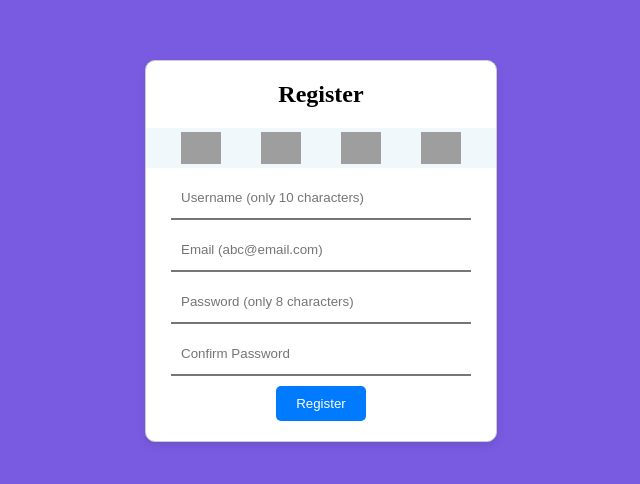
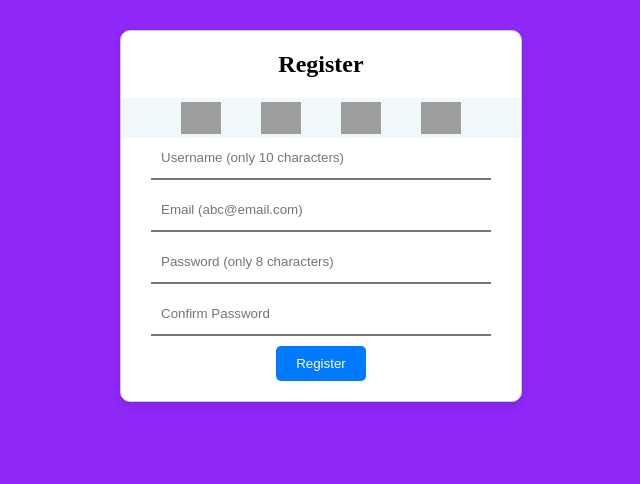
Before and after one commit to NupurDas71/Register-form, a plain HTML site: page from/index.html in a window 1280 px wide. Shown: the whole page, without its empty margins (319-959 px from the left). Drawn offline with Linux system fonts and the light colour scheme; grey boxes are pictures that could not be loaded.

Commit message:
Add files via upload

```diff
--- a/from/style.css
+++ b/from/style.css
@@ -4,7 +4,7 @@ body {
     display: flex;
     justify-content: center;
     align-items: center;
-       background-color: #795be2;
+       background-color: #8f27f7;
 }
 
 header {
@@ -13,11 +13,10 @@ header {
     justify-content: center;
     align-items: center;
     height: 100%;
-    margin-top: 30px;;
+    padding-top: 30px;
 }
 
 #div1 {
-    margin-top: 30px;
     background: white;
 
     border-radius: 10px;
@@ -26,7 +25,7 @@ header {
     text-align: center;
     justify-content: center;
     align-items: center;
-    width:350px;
+    width:400px;
     height: auto;
 
 }
@@ -39,7 +38,6 @@ header {
     background-color: rgb(240, 248, 252);
     justify-content: center;
     align-items: center;
-    margin-bottom: 10px;
 }
 
 #pic{
```
